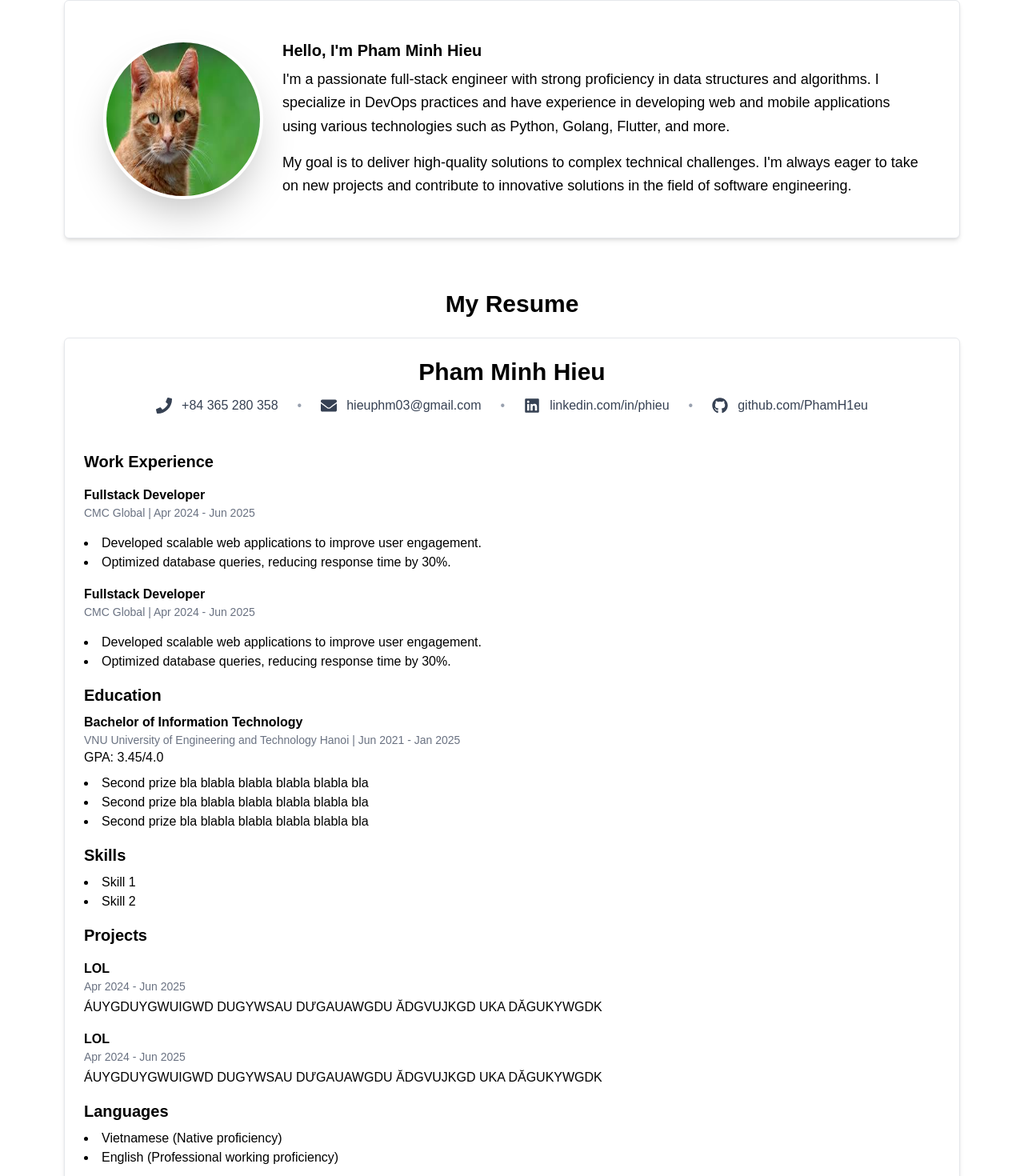
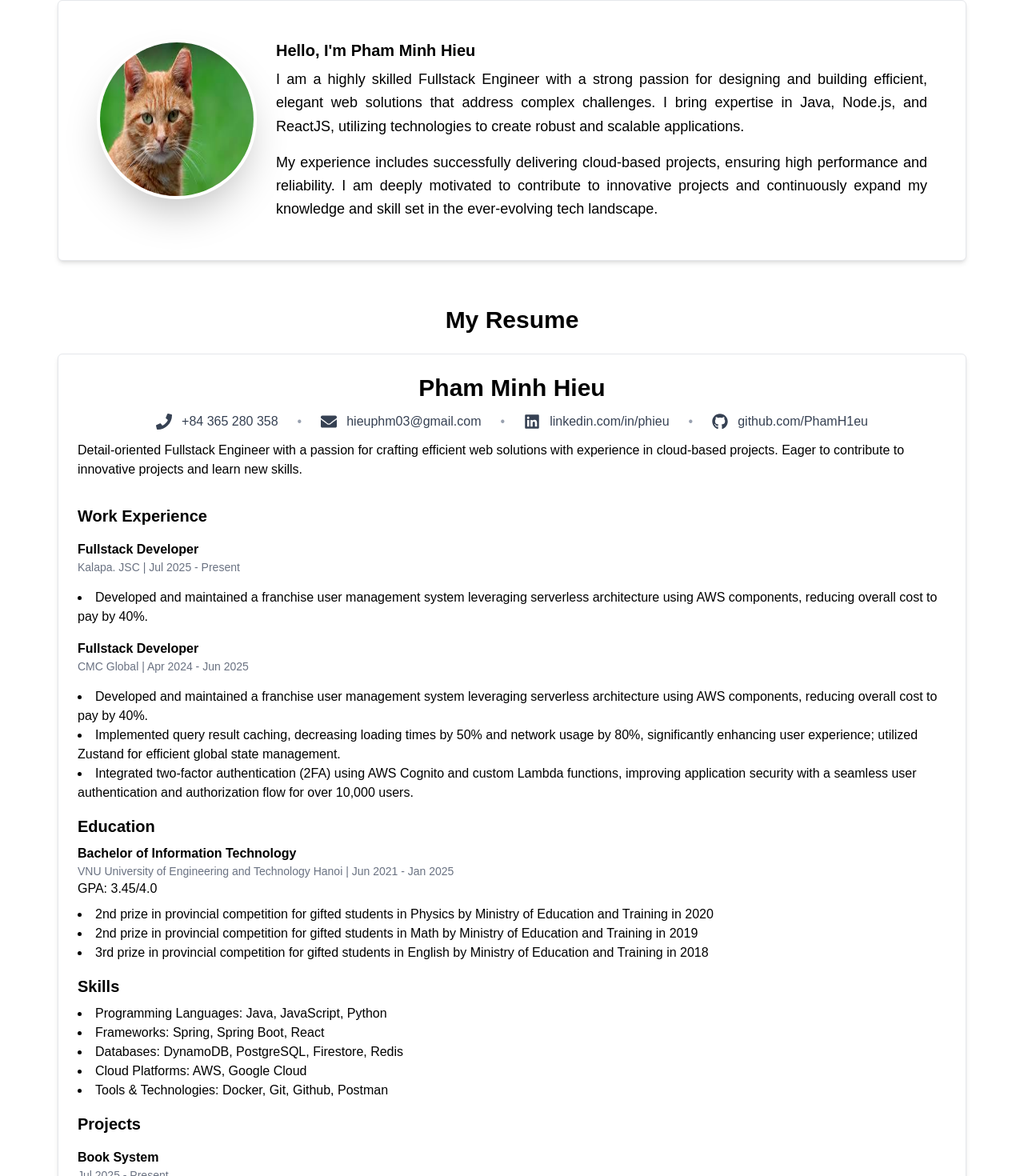
Before and after one commit to PhamH1eu/portfolio, a Next.js app: page / in a window 1280 px wide. Shown: the part 220-1690 px from the top of the page at 80% size. Built offline with nearby package versions, Linux system fonts and the light colour scheme.

Commit message:
Update text

```diff
--- a/src/components/About.tsx
+++ b/src/components/About.tsx
@@ -3,7 +3,7 @@
 
 const About: React.FC = () => {
   return (
-    <div id="about" className="px-16 pt-20">
+    <div id="about" className="px-14 pt-20">
       <h2 className="text-3xl font-bold mb-6 text-center">About Me</h2>
       <Card>
         <div className="flex flex-col md:flex-row items-center md:items-start gap-6 p-6">
@@ -23,18 +23,19 @@
             <h3 className="text-xl font-semibold mb-2">
               Hello, I&apos;m Pham Minh Hieu
             </h3>
-            <p className="text-lightGray text-lg leading-relaxed">
-              I&apos;m a passionate full-stack engineer with strong proficiency
-              in data structures and algorithms. I specialize in DevOps
-              practices and have experience in developing web and mobile
-              applications using various technologies such as Python, Golang,
-              Flutter, and more.
+            <p className="text-lightGray text-lg leading-relaxed text-justify">
+              I am a highly skilled Fullstack Engineer with a strong passion for
+              designing and building efficient, elegant web solutions that
+              address complex challenges. I bring expertise in Java, Node.js,
+              and ReactJS, utilizing technologies to create robust and
+              scalable applications.
             </p>
-            <p className="text-lightGray text-lg leading-relaxed mt-4">
-              My goal is to deliver high-quality solutions to complex technical
-              challenges. I&apos;m always eager to take on new projects and
-              contribute to innovative solutions in the field of software
-              engineering.
+            <p className="text-lightGray text-lg leading-relaxed mt-4 text-justify">
+              My experience includes successfully delivering cloud-based
+              projects, ensuring high performance and reliability. I am deeply
+              motivated to contribute to innovative projects and continuously
+              expand my knowledge and skill set in the ever-evolving tech
+              landscape.
             </p>
           </div>
         </div>
--- a/src/components/Navbar.tsx
+++ b/src/components/Navbar.tsx
@@ -2,7 +2,7 @@
   return (
     <nav className="bg-white py-6 sticky top-0 z-50 shadow-md">
       <div className="container mx-auto flex justify-between items-center px-4">
-        <h1 className="text-2xl font-bold">Random Name</h1>
+        <h1 className="text-2xl font-bold">Pham Minh Hieu</h1>
         <ul className="flex space-x-6">
           <li>
             <a className="p-3 hover:bg-gray-100 rounded" href="#about">
--- a/src/components/Resume.tsx
+++ b/src/components/Resume.tsx
@@ -1,3 +1,4 @@
+"use client";
 import Card from "@/shared/Card";
 import { FaPhone, FaLinkedin, FaGithub, FaEnvelope } from "react-icons/fa";
 
@@ -49,16 +50,37 @@
   );
 };
 
+const works = [
+  {
+    title: "Fullstack Developer",
+    company: "Kalapa. JSC",
+    duration: "Jul 2025 - Present",
+    responsibilities: [
+      "Developed and maintained a franchise user management system leveraging serverless architecture using AWS components, reducing overall cost to pay by 40%.",
+    ],
+  },
+  {
+    title: "Fullstack Developer",
+    company: "CMC Global",
+    duration: "Apr 2024 - Jun 2025",
+    responsibilities: [
+      "Developed and maintained a franchise user management system leveraging serverless architecture using AWS components, reducing overall cost to pay by 40%.",
+      "Implemented query result caching, decreasing loading times by 50% and network usage by 80%, significantly enhancing user experience; utilized Zustand for efficient global state management.",
+      "Integrated two-factor authentication (2FA) using AWS Cognito and custom Lambda functions, improving application security with a seamless user authentication and authorization flow for over 10,000 users.",
+    ],
+  },
+];
 const WorkExperience = () => {
-  return [1, 2].map((_, index) => (
+  return works.map((item, index) => (
     <div className="mt-4 space-y-4" key={index}>
-      <p className="font-semibold mb-0">Fullstack Developer</p>
+      <p className="font-semibold mb-0">{item.title}</p>
       <p className="font-light text-gray-500 text-sm">
-        CMC Global | Apr 2024 - Jun 2025
+        {item.company} | {item.duration}
       </p>
       <ul className="list-disc list-inside text-lightGray">
-        <li>Developed scalable web applications to improve user engagement.</li>
-        <li>Optimized database queries, reducing response time by 30%.</li>
+        {item.responsibilities.map((responsibility, idx) => (
+          <li key={idx}>{responsibility}</li>
+        ))}
       </ul>
     </div>
   ));
@@ -73,32 +95,74 @@
       </p>
       <p>GPA: 3.45/4.0</p>
       <ul className="list-disc list-inside text-lightGray mt-2">
-        <li>Second prize bla blabla blabla blabla blabla bla</li>
-        <li>Second prize bla blabla blabla blabla blabla bla</li>
-        <li>Second prize bla blabla blabla blabla blabla bla</li>
+        <li>
+          2nd prize in provincial competition for gifted students in Physics by
+          Ministry of Education and Training in 2020
+        </li>
+        <li>
+          2nd prize in provincial competition for gifted students in Math by
+          Ministry of Education and Training in 2019
+        </li>
+        <li>
+          3rd prize in provincial competition for gifted students in English by
+          Ministry of Education and Training in 2018
+        </li>
       </ul>
     </div>
   );
 };
 
+const skillList = [
+  {
+    type: "Programming Languages",
+    skills: ["Java", "JavaScript", "Python"],
+  },
+  { type: "Frameworks", skills: ["Spring", "Spring Boot", "React"] },
+  {
+    type: "Databases",
+    skills: ["DynamoDB", "PostgreSQL", "Firestore", "Redis"],
+  },
+  { type: "Cloud Platforms", skills: ["AWS", "Google Cloud"] },
+  {
+    type: "Tools & Technologies",
+    skills: ["Docker", "Git", "Github", "Postman"],
+  },
+];
 const Skills = () => {
   return (
     <div className="mt-2">
       <ul className="list-disc list-inside text-lightGray">
-        {[1, 2].map((_, index) => (
-          <li key={index}>Skill {index + 1}</li>
+        {skillList.map((skillGroup, index) => (
+          <li key={index} className="mb-0 text-md">
+            <span className="">{skillGroup.type}:</span>{" "}
+            {skillGroup.skills.join(", ")}
+          </li>
         ))}
       </ul>
     </div>
   );
 };
 
+const ProjectsList = [
+  {
+    title: "Book System",
+    description:
+      "Designed and implemented backend system for managing books and authors with full-text search and caching functionalities. The system includes Oauth2 token authorization, book operations with search and author management. Redis is used to cache logged out user's token, improving performance for authorization status.",
+    duration: "Jul 2025 - Present",
+  },
+  {
+    title: "HobShare",
+    description:
+      "Developed a social networking platform for sharing hobbies and interests, enabling users to connect and collaborate on various activities, using GeminiAI for content analysis and personalized recommendations, Neo4j for modeling relationships.",
+    duration: "Apr 2024 - Jun 2025",
+  },
+];
 const Projects = () => {
-  return [1, 2].map((_, index) => (
+  return ProjectsList.map((item, index) => (
     <div className="mt-4 space-y-4" key={index}>
-      <p className="font-semibold mb-0">LOL</p>
-      <p className="font-light text-gray-500 text-sm mb-1">Apr 2024 - Jun 2025</p>
-      <p>ÁUYGDUYGWUIGWD DUGYWSAU DƯGAUAWGDU ĂDGVUJKGD UKA DĂGUKYWGDK</p>
+      <p className="font-semibold mb-0">{item.title}</p>
+      <p className="font-light text-gray-500 text-sm mb-1">{item.duration}</p>
+      <p>{item.description}</p>
     </div>
   ));
 };
@@ -115,13 +179,32 @@
 };
 
 const Resume: React.FC = () => {
+  const handleDownload = () => {
+    const filePath = "/Pham_Hieu_Resume_Fullstack.pdf";
+
+    const link = document.createElement("a");
+    link.href = filePath;
+
+    link.download = "Pham_Hieu_Resume_Fullstack.pdf";
+    document.body.appendChild(link);
+
+    link.click();
+
+    document.body.removeChild(link);
+  };
+
   return (
-    <section id="resume" className="p-16">
+    <section id="resume" className="p-14">
       <h2 className="text-3xl font-bold mb-6 text-center">My Resume</h2>
       <Card>
         {/* Work Experience */}
         <h2 className="text-3xl font-bold text-center">Pham Minh Hieu</h2>
         <Contact />
+        <h2>
+          Detail-oriented Fullstack Engineer with a passion for crafting
+          efficient web solutions with experience in cloud-based projects. Eager
+          to contribute to innovative projects and learn new skills.
+        </h2>
         <h2 className="text-xl font-semibold mt-8">Work Experience</h2>
         <WorkExperience />
 
@@ -139,10 +222,10 @@
 
         <div className="w-full text-center">
           <button
-            type="submit"
+            onClick={handleDownload}
             className="bg-black text-white w-auto p-2 mt-4 rounded-md hover:bg-gray-800 transition-colors duration-300 cursor-pointer"
           >
-            Send Message
+            Download Resume
           </button>
         </div>
       </Card>
```
Also changed, not shown: 1 other file (tests, documents, lock files or other folders).
